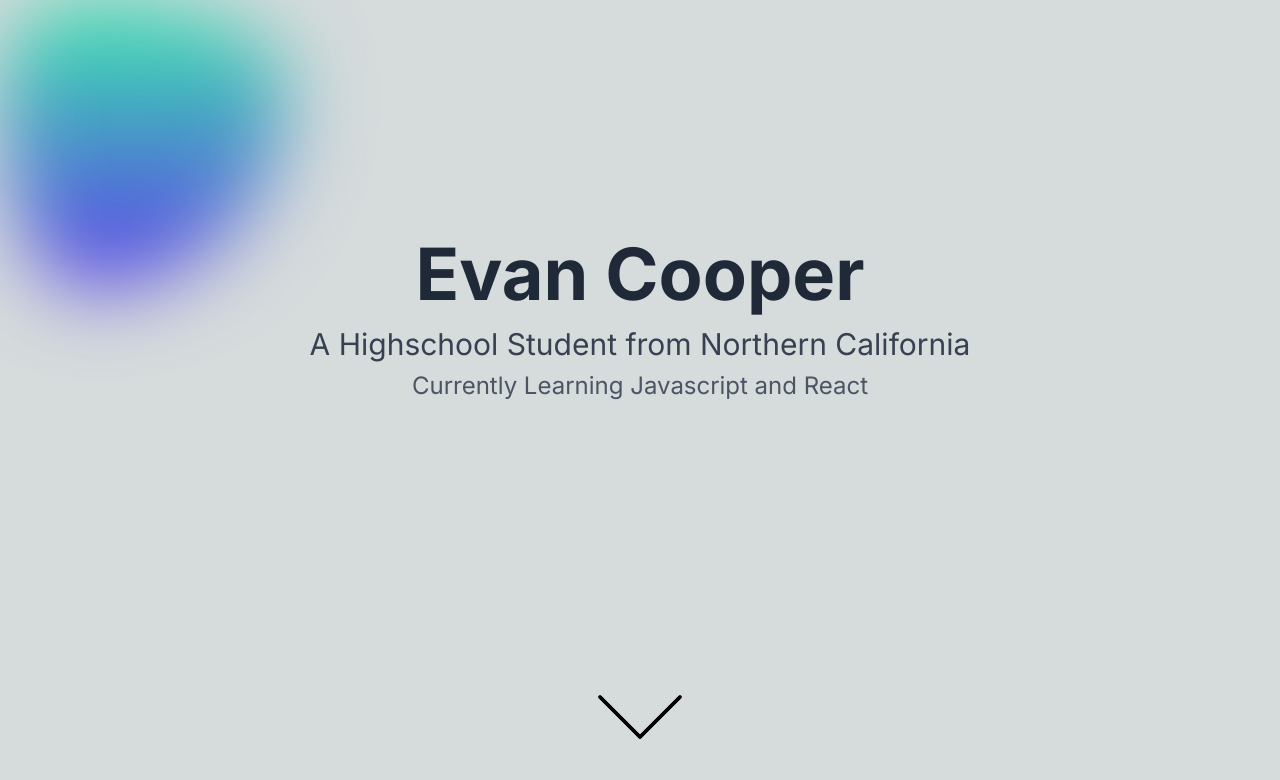
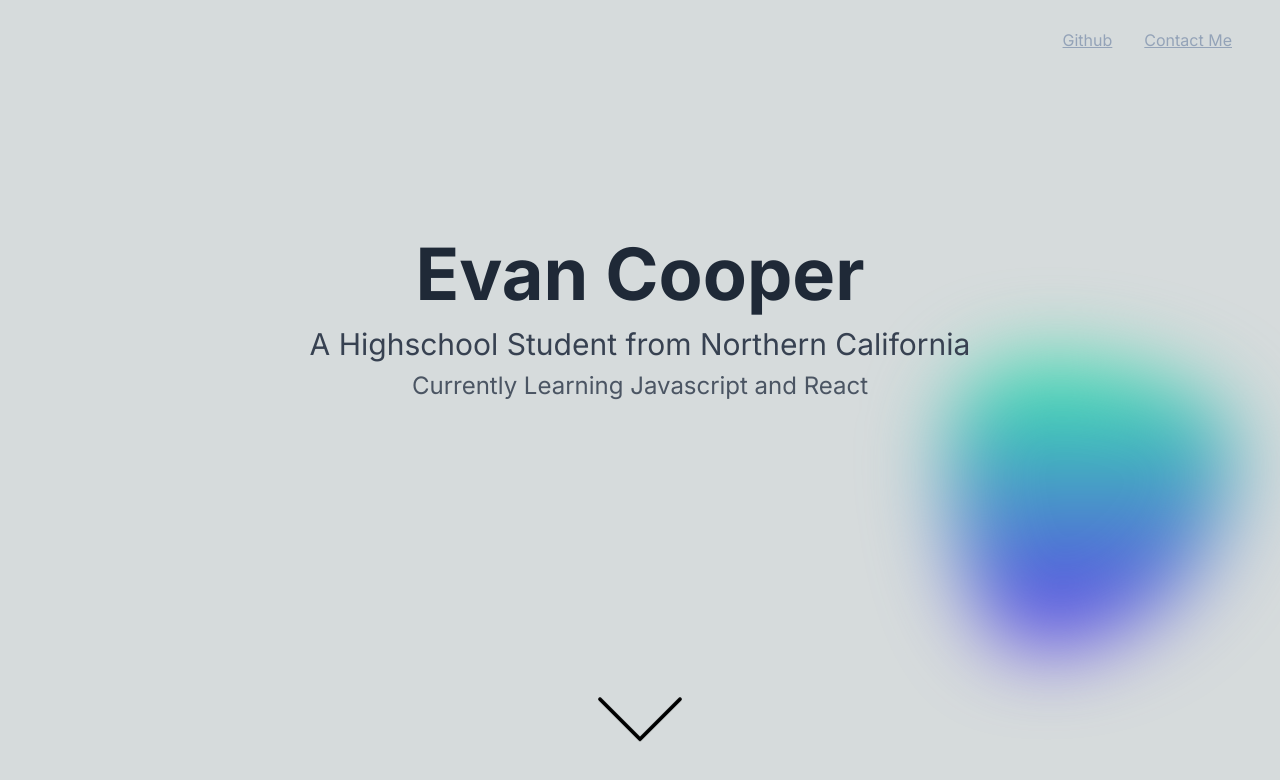
Before and after one commit to Evan-2007/portfolio, a Next.js app: page / in a window 1280 px wide. Shown: the top 780 px of the page. Built offline with nearby package versions, Linux system fonts and the light colour scheme.

Commit message:
Update CSS and components

```diff
--- a/app/globals.css
+++ b/app/globals.css
@@ -11,6 +11,7 @@
   position: absolute;
   -ms-overflow-style: none;  /* Internet Explorer 10+ */
   scrollbar-width: none;  /* Firefox */
+  overflow-x: hidden;
 }
 
 :root::--webkit-scrollbar {
@@ -24,6 +25,12 @@
   }
 }
 
+html, body, :root {
+  overflow-x: hidden;
+  overflow-y: scroll;
+}
+
+
 body {
   color: rgb(var(--foreground-rgb));
   background: linear-gradient(
@@ -32,4 +39,6 @@ body {
       rgb(var(--background-end-rgb))
     )
     rgb(var(--background-start-rgb));
+
+
 }
--- a/app/layout.tsx
+++ b/app/layout.tsx
@@ -1,12 +1,15 @@
 import type { Metadata } from "next";
 import { Inter } from "next/font/google";
 import "./globals.css";
+import Header from "@/components/ui/header";
+import AnimatedBall from "@/components/ui/gradient";
 
 const inter = Inter({ subsets: ["latin"] });
 
 export const metadata: Metadata = {
-  title: "Create Next App",
-  description: "Generated by create next app",
+  title: "Evan Cooper",
+  description: "Portfolio of Evan Cooper",
+
 };
 
 export default function RootLayout({
@@ -16,7 +19,9 @@ export default function RootLayout({
 }>) {
   return (
     <html lang="en">
-      <body className={inter.className}>{children}</body>
+      <meta name="viewport" content="width=device-width, initial-scale=1.0, maximum-scale=1.0, user-scalable=no" />
+
+      <body className={`${inter.className} absoulte`}><div className="absolute">{children}</div></body>
     </html>
   );
 }
--- a/app/page.tsx
+++ b/app/page.tsx
@@ -1,12 +1,16 @@
 import React from "react";
 import { BackgroundGradientAnimation } from "@/components/ui/background-gradient-animation";
+import AnimatedBall from "@/components/ui/gradient";
 
 import top from "@/components/ui/top";
 import Top from "@/components/ui/top";
+import Header from "@/components/ui/header";
 
 export default function DotBackgroundDemo() {
   return (
-    <div className="absolute">
+    <div className="absolute ">
+        <AnimatedBall />
+      <Header></Header>
       <Top />
     </div>
   );
--- /dev/null
+++ b/components/ui/header.tsx
@@ -0,0 +1,18 @@
+export default function Header() {
+    return (
+        <div className="w-screen z-20 pl-2 pr-2 pt-2 flex justify-end absolute">
+            {/* <div className="w-fill h-12 bg-slate-700 opacity-30 rounded-xl">
+
+            </div> */}
+
+            <div className="absolute flex mt-5 underline text-slate-400 mr-10">
+                <div>
+                    Github
+                </div>
+                <div className="ml-8">
+                    Contact Me
+                </div>
+            </div>
+        </div>
+    );
+}
--- a/components/ui/top.tsx
+++ b/components/ui/top.tsx
@@ -35,13 +35,19 @@ export default function Top() {
   ];
 
   return (
-    <div className="w-screen h-[90vw] absolute">
-      <AnimatedBall />
+
+    <div className="w-max">
+
+
+
+
+          <div className="w-max h-[90vh] absolute">
 
           <motion.div
             initial={{ opacity: 0 }}
             whileInView={{ opacity: 1 }}
             transition={{ duration: 2 }} // Adjust the duration as needed
+            className="absolute "
           >
             <div className="flex flex-col items-center justify-center h-[40rem] text-center ">
               <div className="text-7xl font-bold text-gray-800 dark:text-white z-20 text-center">
@@ -59,5 +65,6 @@ export default function Top() {
             </div>
           </motion.div>
           </div>
+    </div>
   );
 }
--- a/styles/gradient.module.css
+++ b/styles/gradient.module.css
@@ -13,6 +13,8 @@
     -webkit-filter: blur(40px);
 
     z-index: 1;
+    margin-left: 74vw;
+    margin-top: 45vh;
 }
 
   @keyframes rotate {
```
Also changed, not shown: components/ui/scroll-arrow.tsx (line endings or trailing spaces). Lines whose indentation alone changed are shown as unchanged.
